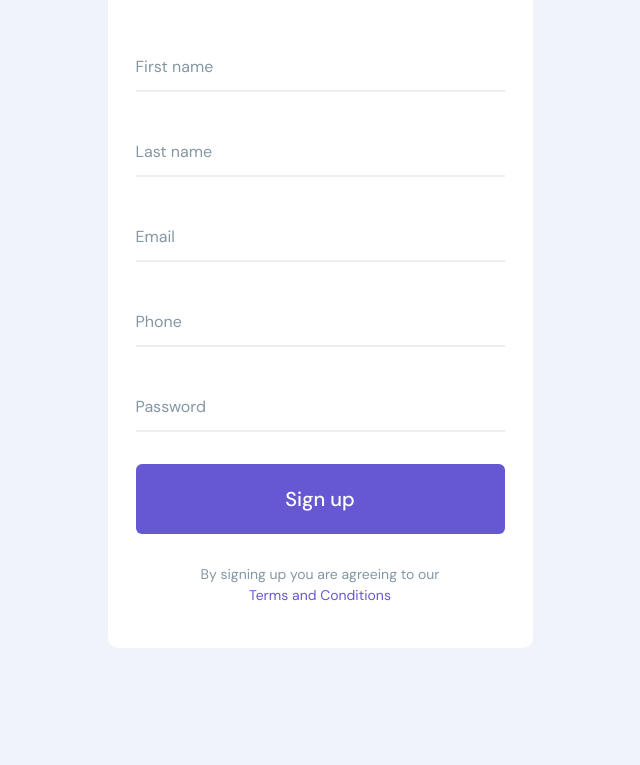
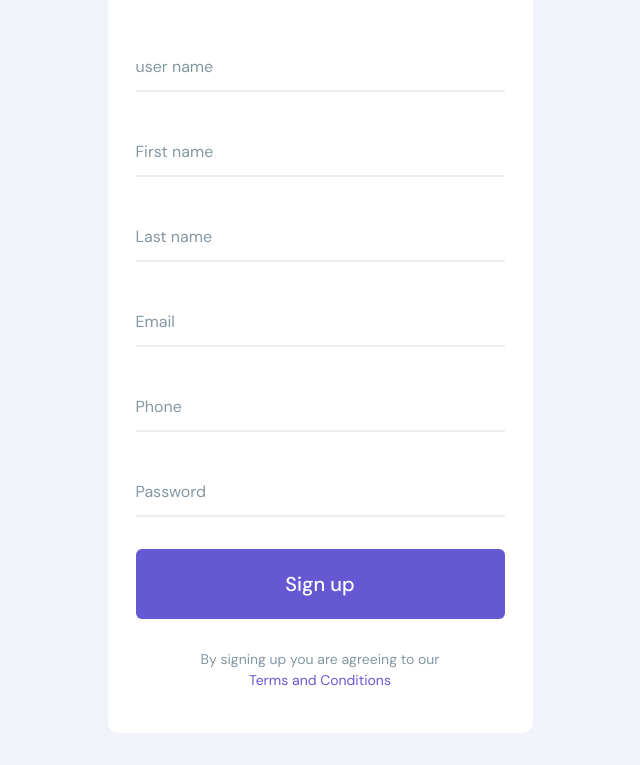
Before and after one commit to hanane-HUB/Cafe_Project, a Flask app: page /signup in a window 1280 px wide. Shown: the part 306-1071 px from the top of the page, without its empty margins (320-960 px from the left). Before the commit the page ends 954 px from the top, so only its background shows below. Run offline with Flask 3, Linux system fonts and the light colour scheme.

Commit message:
add username to signup form

```diff
--- a/templates/signup.html
+++ b/templates/signup.html
@@ -17,6 +17,13 @@
 			</h2>
 		</div>
 		<form class="card-form" action="{{ url_for('sign_up') }}" method="post">
+            {% if error %}
+            <h4 class="card-info" style="color: red; margin: 0px; padding: 0px">username taken!</h4>
+            {% endif %}
+            <div class="input">
+				<input name="user_name" type="text" class="input-field"  required/>
+				<label class="input-label">user name</label>
+			</div>
 			<div class="input">
 				<input name="first_name" type="text" class="input-field"  required/>
 				<label class="input-label">First name</label>
```
